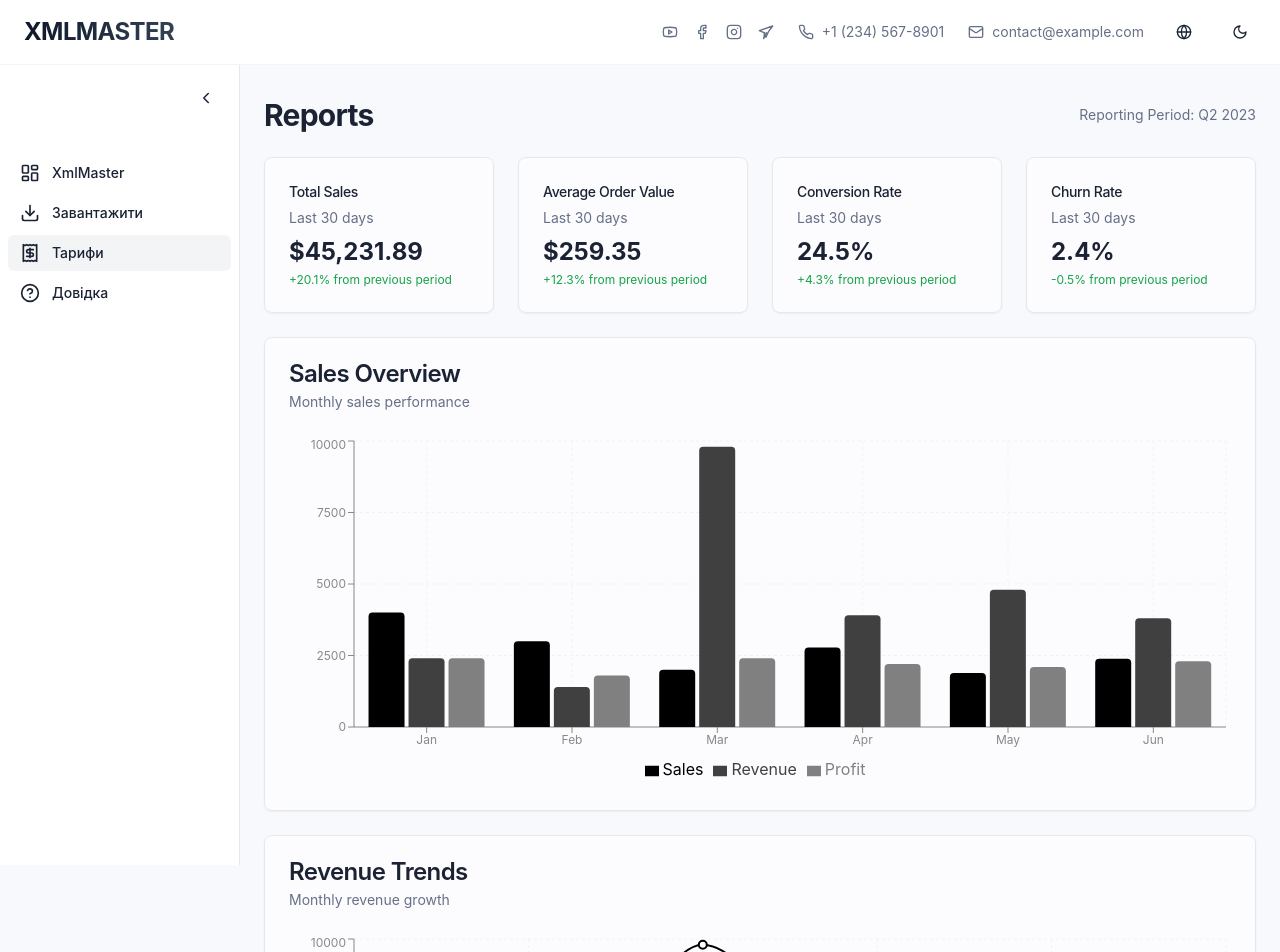
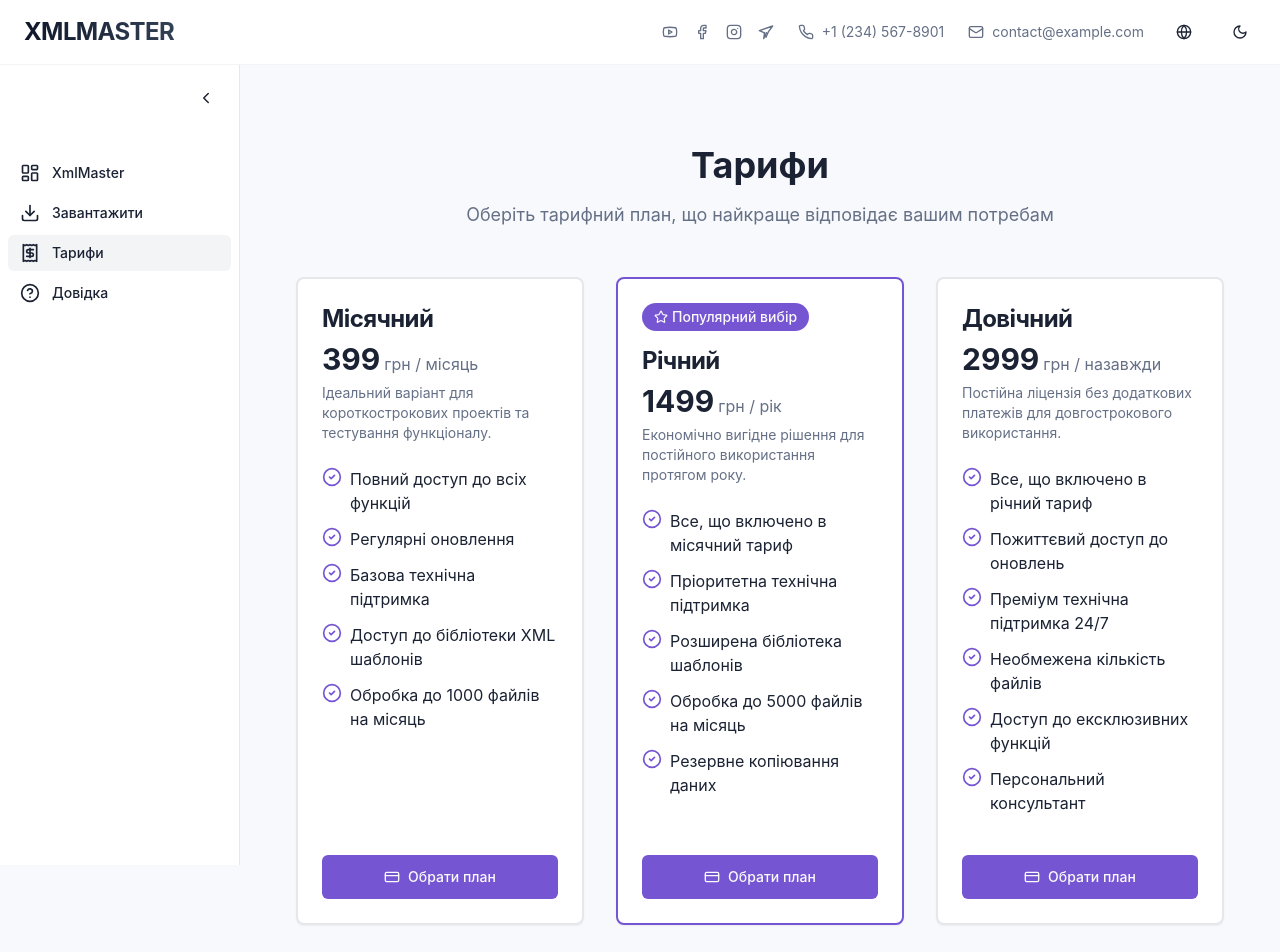
Before and after one commit to OlegFutornoi/xmlmaster, a React (Vite) app: page /tariffs in a window 1280 px wide. Shown: the top 952 px of the page. Built offline with nearby package versions, Linux system fonts and the light colour scheme; a web font is replaced by a local one.

Commit message:
Add Tariffs page
This commit adds a new page for displaying application pricing plans. The page includes three different tariff options: monthly, yearly, and a permanent license, each with its own description.

```diff
--- a/src/App.tsx
+++ b/src/App.tsx
@@ -6,8 +6,8 @@ import { QueryClient, QueryClientProvider } from "@tanstack/react-query";
 import { BrowserRouter, Routes, Route, Navigate } from "react-router-dom";
 import DashboardLayout from "./layouts/DashboardLayout";
 import Dashboard from "./pages/Dashboard";
-import Download from "./pages/Download"; // Updated import
-import Tariffs from "./pages/Reports"; // Renamed but using the same component
+import Download from "./pages/Download";
+import Tariffs from "./pages/Tariffs"; // Updated import
 import Introduction from "./pages/Settings"; // Renamed but using the same component
 import NotFound from "./pages/NotFound";
 import { LanguageProvider } from "./context/LanguageContext";
--- /dev/null
+++ b/src/config/tariffsSettings.ts
@@ -0,0 +1,57 @@
+
+export interface TariffPlan {
+  id: string;
+  name: string;
+  price: string;
+  period: string;
+  description: string;
+  features: string[];
+  popular?: boolean;
+}
+
+export const tariffPlans: TariffPlan[] = [
+  {
+    id: "monthly",
+    name: "Місячний",
+    price: "399",
+    period: "грн / місяць",
+    description: "Ідеальний варіант для короткострокових проектів та тестування функціоналу.",
+    features: [
+      "Повний доступ до всіх функцій",
+      "Регулярні оновлення",
+      "Базова технічна підтримка",
+      "Доступ до бібліотеки XML шаблонів",
+      "Обробка до 1000 файлів на місяць"
+    ]
+  },
+  {
+    id: "yearly",
+    name: "Річний",
+    price: "1499",
+    period: "грн / рік",
+    description: "Економічно вигідне рішення для постійного використання протягом року.",
+    features: [
+      "Все, що включено в місячний тариф",
+      "Пріоритетна технічна підтримка",
+      "Розширена бібліотека шаблонів",
+      "Обробка до 5000 файлів на місяць",
+      "Резервне копіювання даних"
+    ],
+    popular: true
+  },
+  {
+    id: "lifetime",
+    name: "Довічний",
+    price: "2999",
+    period: "грн / назавжди",
+    description: "Постійна ліцензія без додаткових платежів для довгострокового використання.",
+    features: [
+      "Все, що включено в річний тариф",
+      "Пожиттєвий доступ до оновлень",
+      "Преміум технічна підтримка 24/7",
+      "Необмежена кількість файлів",
+      "Доступ до ексклюзивних функцій",
+      "Персональний консультант"
+    ]
+  }
+];
--- /dev/null
+++ b/src/pages/Tariffs.tsx
@@ -0,0 +1,75 @@
+
+import React, { useState } from 'react';
+import { Card, CardContent, CardDescription, CardFooter, CardHeader, CardTitle } from "@/components/ui/card";
+import { Button } from "@/components/ui/button";
+import { CheckCircle2, Star, CreditCard, Shield } from "lucide-react";
+import { tariffPlans } from "@/config/tariffsSettings";
+import { useLanguage } from '@/context/LanguageContext';
+import { translations } from '@/config/localeSettings';
+
+const Tariffs = () => {
+  const { language } = useLanguage();
+  const t = translations[language].menu;
+  const [billingPeriod, setBillingPeriod] = useState<'monthly' | 'yearly' | 'lifetime'>('monthly');
+
+  return (
+    <div className="container max-w-7xl mx-auto py-12 px-4 sm:px-6 lg:px-8">
+      <div className="text-center mb-12">
+        <h1 className="text-3xl md:text-4xl font-bold mb-4">{t.pricing}</h1>
+        <p className="text-lg text-muted-foreground max-w-2xl mx-auto">
+          Оберіть тарифний план, що найкраще відповідає вашим потребам
+        </p>
+      </div>
+
+      <div className="grid md:grid-cols-3 gap-8 mt-8">
+        {tariffPlans.map((plan) => (
+          <Card key={plan.id} className={`flex flex-col h-full border-2 ${plan.popular ? 'border-primary' : 'border-border'} transition-all duration-200 hover:shadow-lg`}>
+            <CardHeader className="pb-2">
+              {plan.popular && (
+                <div className="flex items-center justify-center bg-primary text-primary-foreground rounded-full py-1 px-3 text-sm font-medium mb-2 w-fit">
+                  <Star className="h-3.5 w-3.5 mr-1" />
+                  Популярний вибір
+                </div>
+              )}
+              <CardTitle className="text-2xl font-bold">{plan.name}</CardTitle>
+              <div className="mt-2">
+                <span className="text-3xl font-bold">{plan.price}</span>
+                <span className="text-muted-foreground ml-1">{plan.period}</span>
+              </div>
+              <CardDescription className="mt-3">{plan.description}</CardDescription>
+            </CardHeader>
+            <CardContent className="flex-grow">
+              <ul className="space-y-3 mt-4">
+                {plan.features.map((feature, index) => (
+                  <li key={index} className="flex items-start">
+                    <CheckCircle2 className="h-5 w-5 text-primary shrink-0 mr-2" />
+                    <span>{feature}</span>
+                  </li>
+                ))}
+              </ul>
+            </CardContent>
+            <CardFooter className="pt-4">
+              <Button className="w-full gap-2" size="lg">
+                <CreditCard className="h-5 w-5" />
+                Обрати план
+              </Button>
+            </CardFooter>
+          </Card>
+        ))}
+      </div>
+
+      <div className="mt-16 text-center bg-muted p-6 rounded-lg max-w-3xl mx-auto">
+        <div className="flex items-center justify-center mb-4">
+          <Shield className="h-6 w-6 text-primary mr-2" />
+          <h3 className="text-lg font-medium">Безпечні платежі</h3>
+        </div>
+        <p className="text-muted-foreground">
+          Всі платежі захищені сучасними технологіями шифрування. Ми не зберігаємо дані вашої
+          кредитної картки. Обробка платежів здійснюється через надійні платіжні системи.
+        </p>
+      </div>
+    </div>
+  );
+};
+
+export default Tariffs;
```
